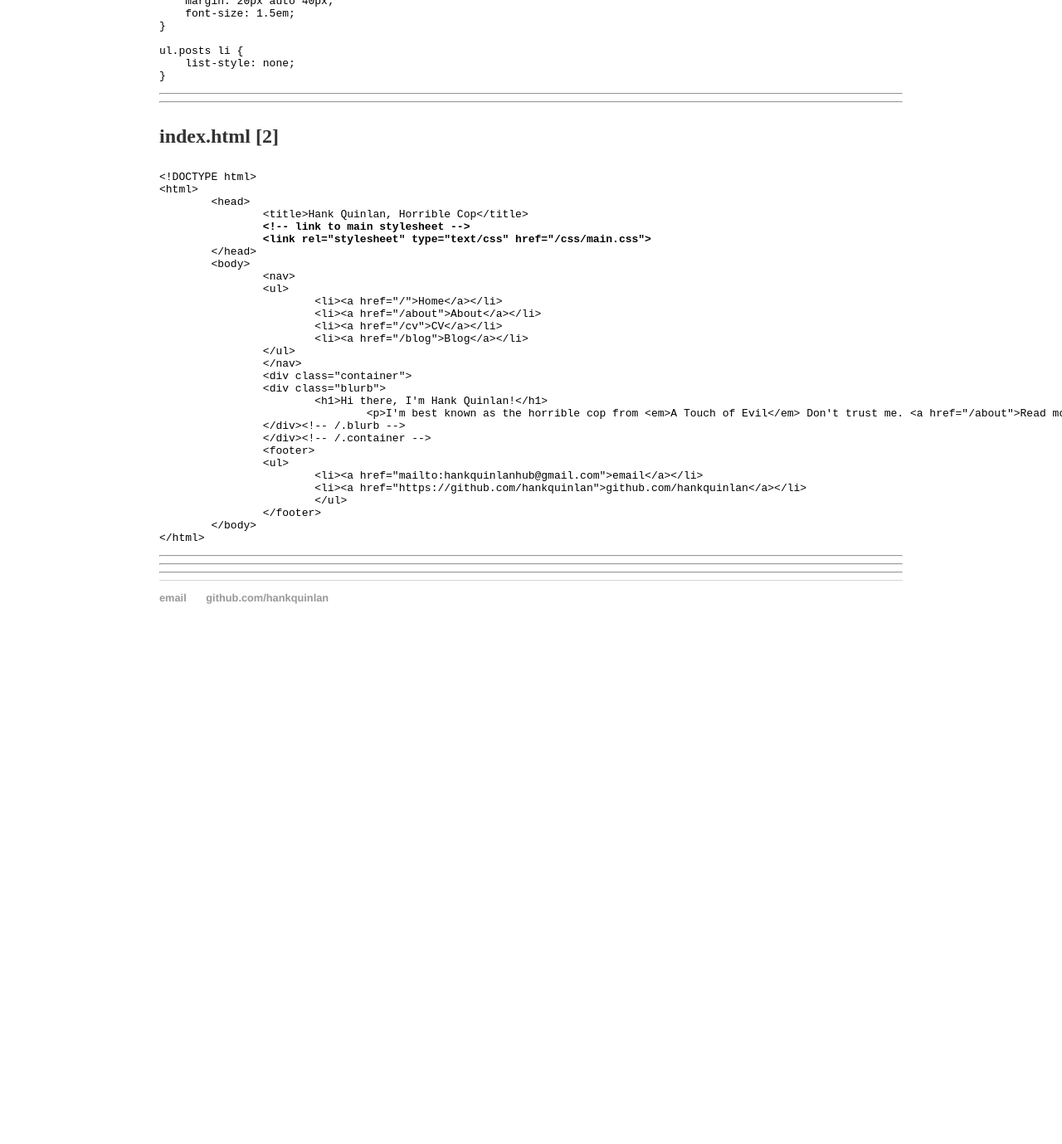
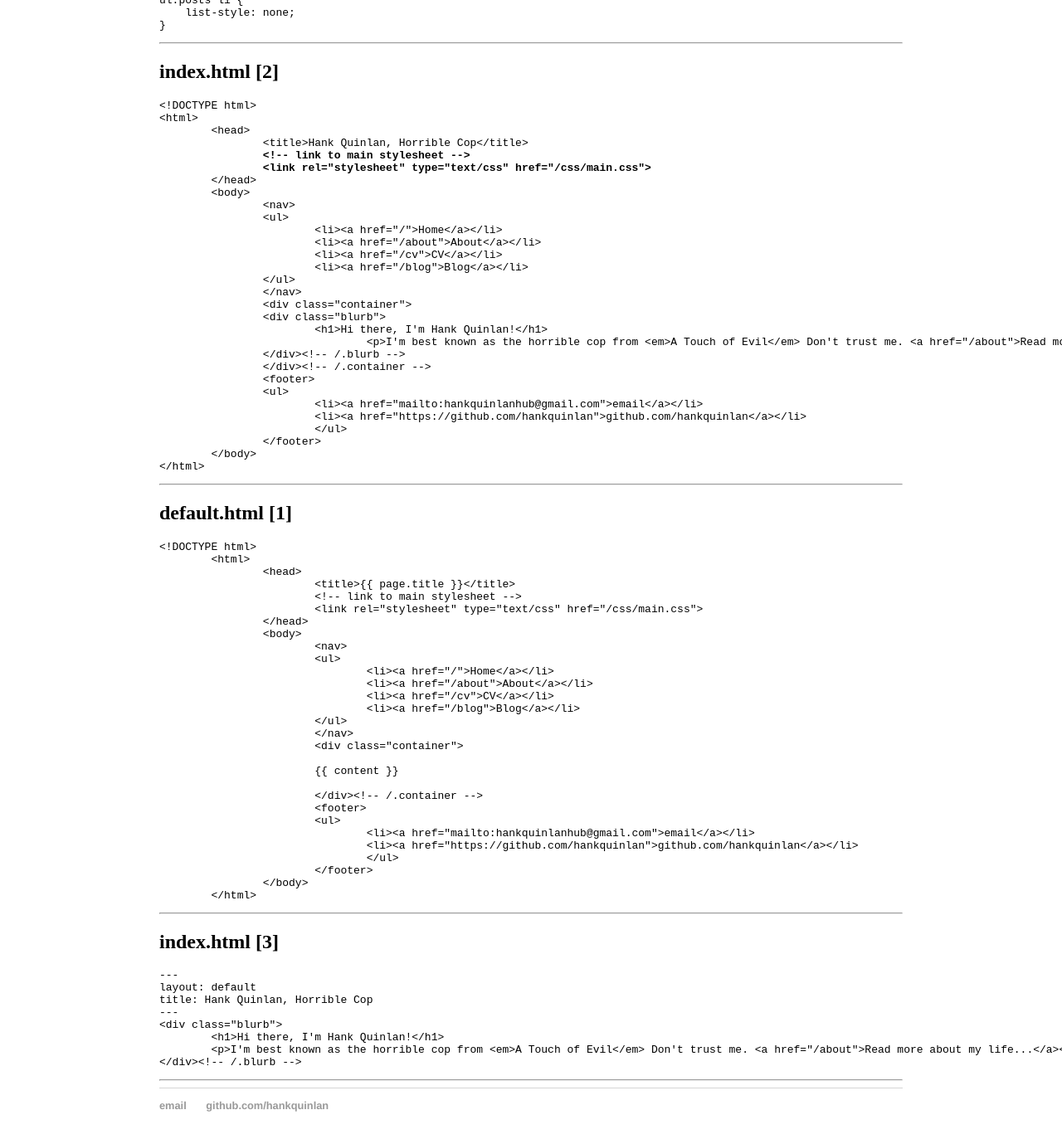
Before and after one commit to fiuzatayna/fiuzatayna.github.io, a Jekyll site: the page built from _posts/2019-10-18-arquivos-conteudo-tutorial.md, in a window 1280 px wide and 1400 px high, scrolled down 1593 px. Shown: the top 1379 px of the window at 83% size. Built offline with Jekyll 4.4.1, drawn with Linux system fonts in a browser that asks for light colours; before the commit the page ends 2381 px from its top, so only the background shows below that.

Commit message:
Adds more boxes to second post

```diff
--- a/_posts/2019-10-18-arquivos-conteudo-tutorial.md
+++ b/_posts/2019-10-18-arquivos-conteudo-tutorial.md
@@ -9,9 +9,8 @@ Well. Finally got around to putting this old website together. Neat thing about
 O que acontece se eu inserir HTML aqui?
 
 
+**index.html [1]**
 ---
-**index.html [1]**
-
 <pre class="prettyprint pre-scrollable"><code>&lt;!DOCTYPE html&gt;
 &lt;html&gt;
 	&lt;head&gt;
@@ -42,10 +41,8 @@ O que acontece se eu inserir HTML aqui?
 &lt;/html&gt;</code></pre>
 ---
 
-
+**main.css [1]**
 ---
-**main.css [1]**
-
 <pre class="prettyprint pre-scrollable">
 body &lbrace;
     margin: 60px auto;
@@ -94,9 +91,8 @@ ul.posts li &lbrace;
 
 ---
 
+**index.html [2]**
 ---
-**index.html [2]**
-
 <pre class="prettyprint pre-scrollable"><code>&lt;!DOCTYPE html&gt;
 &lt;html&gt;
 	&lt;head&gt;
@@ -129,6 +125,47 @@ ul.posts li &lbrace;
 &lt;/html&gt;</code></pre>
 ---
 
+**default.html [1]**
+---
+<pre class="prettyprint pre-scrollable"><code>&lt;!DOCTYPE html&gt;
+	&lt;html&gt;
+		&lt;head&gt;
+			&lt;title&gt;&lbrace;&lbrace; page.title &rbrace;&rbrace;&lt;/title&gt;
+			&lt;!-- link to main stylesheet --&gt;
+			&lt;link rel="stylesheet" type="text/css" href="/css/main.css"&gt;
+		&lt;/head&gt;
+		&lt;body&gt;
+			&lt;nav&gt;
+	    		&lt;ul&gt;
+	        		&lt;li&gt;&lt;a href="/"&gt;Home&lt;/a&gt;&lt;/li&gt;
+		        	&lt;li&gt;&lt;a href="/about"&gt;About&lt;/a&gt;&lt;/li&gt;
+	        		&lt;li&gt;&lt;a href="/cv"&gt;CV&lt;/a&gt;&lt;/li&gt;
+	        		&lt;li&gt;&lt;a href="/blog"&gt;Blog&lt;/a&gt;&lt;/li&gt;
+	    		&lt;/ul&gt;
+			&lt;/nav&gt;
+			&lt;div class="container"&gt;
+
+			&lbrace;&lbrace; content &rbrace;&rbrace;
+
+			&lt;/div&gt;&lt;!-- /.container --&gt;
+			&lt;footer&gt;
+	    		&lt;ul&gt;
+	        		&lt;li&gt;&lt;a href="mailto:hankquinlanhub@gmail.com"&gt;email&lt;/a&gt;&lt;/li&gt;
+	        		&lt;li&gt;&lt;a href="https://github.com/hankquinlan"&gt;github.com/hankquinlan&lt;/a&gt;&lt;/li&gt;
+				&lt;/ul&gt;
+			&lt;/footer&gt;
+		&lt;/body&gt;
+	&lt;/html&gt;</code></pre>
 ---
 
+**index.html [3]**
 ---
+<pre class="prettyprint pre-scrollable"><code>---
+layout: default
+title: Hank Quinlan, Horrible Cop
+---
+&lt;div class="blurb"&gt;
+	&lt;h1&gt;Hi there, I'm Hank Quinlan!&lt;/h1&gt;
+	&lt;p&gt;I'm best known as the horrible cop from &lt;em&gt;A Touch of Evil&lt;/em&gt; Don't trust me. &lt;a href="/about"&gt;Read more about my life...&lt;/a&gt;&lt;/p&gt;
+&lt;/div&gt;&lt;!-- /.blurb --&gt;</code></pre>
+---
```
